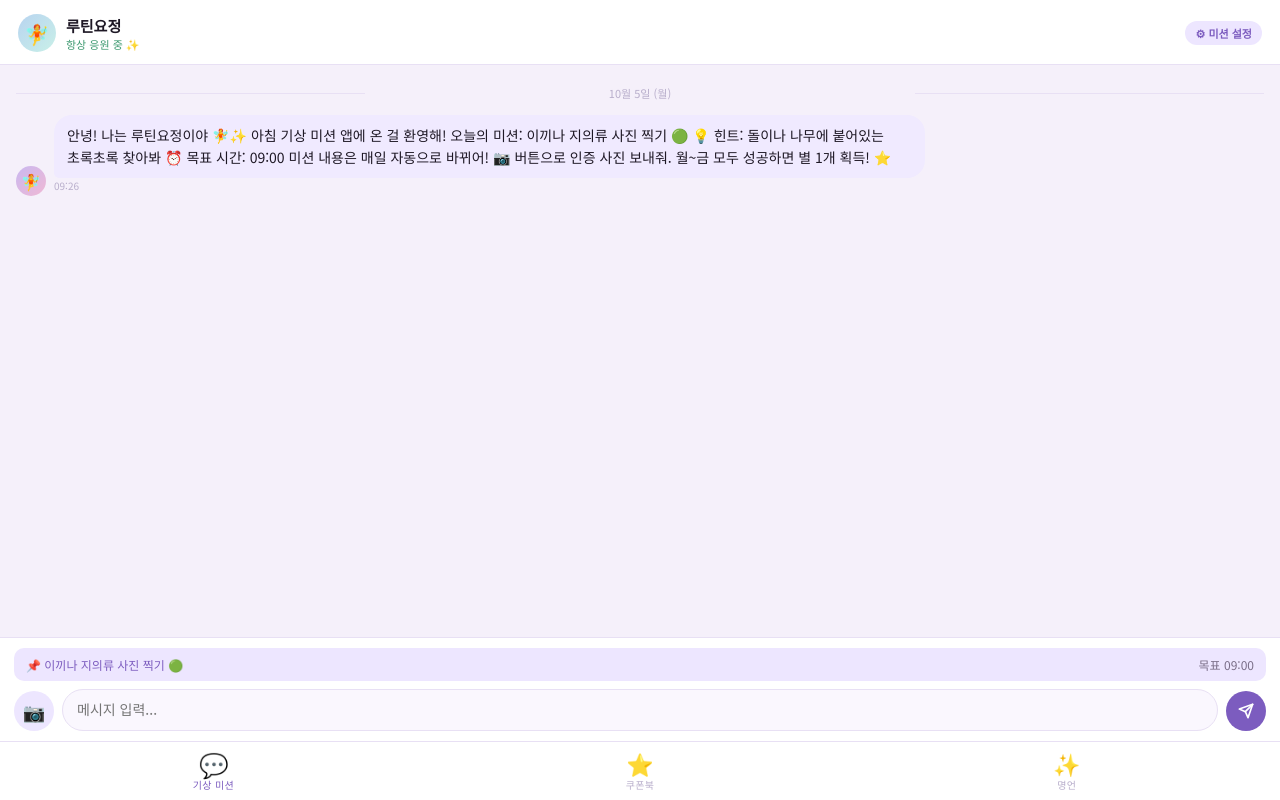
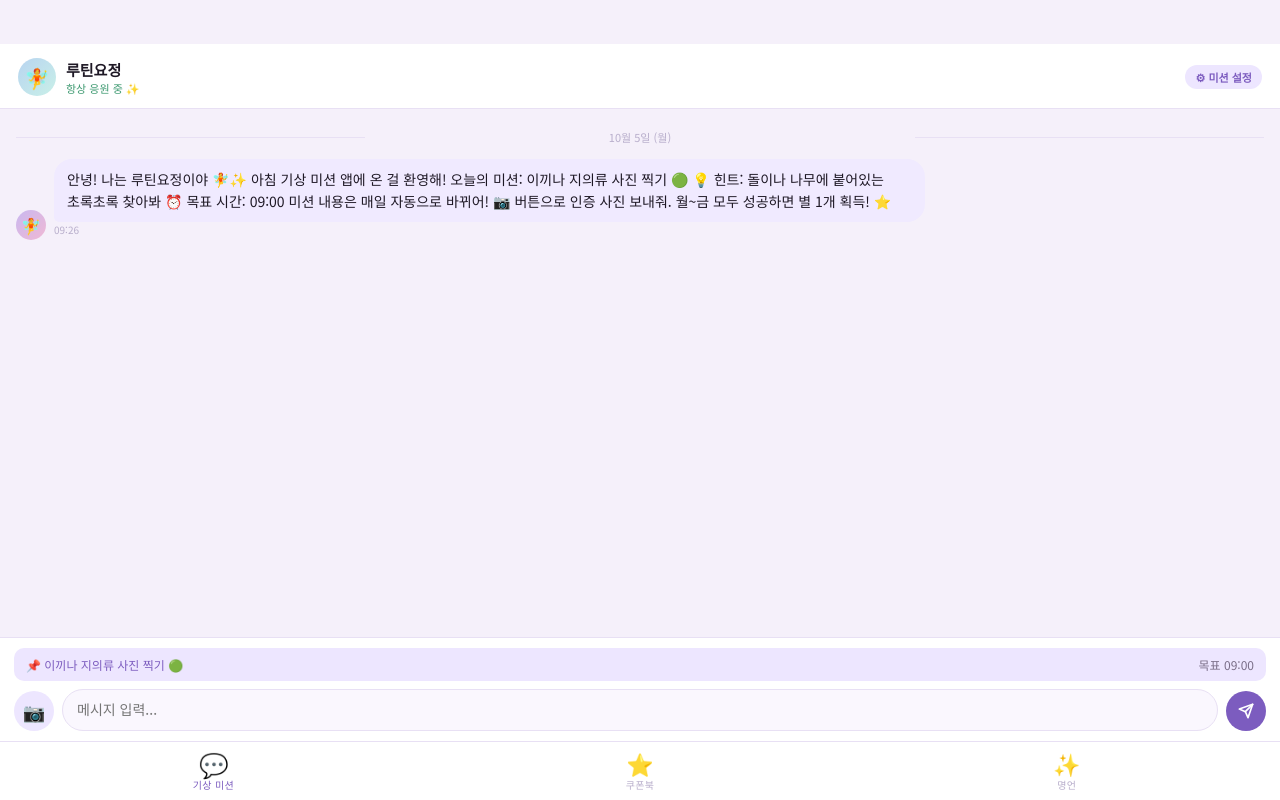
Before and after one commit to Freakypt/MR, a plain HTML site: page index.html in a window 1280 px wide. Drawn offline with Linux system fonts and the light colour scheme.

Commit message:
index.html

```diff
--- a/index.html
+++ b/index.html
@@ -9,6 +9,8 @@
 <title>기상 미션</title>
 <link href="https://fonts.googleapis.com/css2?family=Noto+Sans+KR:wght@300;400;500;700&display=swap" rel="stylesheet">
 <style>
+  /* 상단 노치 영역 밀림 방지 패치 */
+.app { padding-top: max(44px, env(safe-area-inset-top)) !important; }
 :root {
   --bg: #f5f0fa;
   --surface: #ffffff;
```
